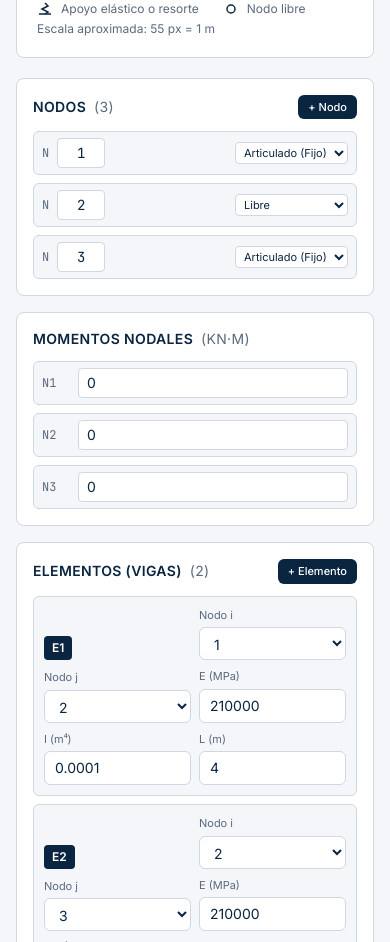
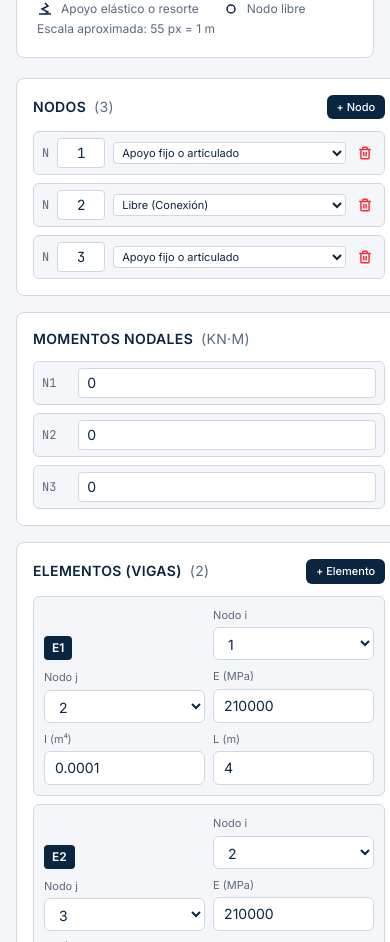
Before and after one commit to AngelMoralesChazari/calculomatricial, a React (Vite) app: page / in a window 390 px wide. Shown: the part 880-1822 px from the top of the page. Built offline with nearby package versions, Linux system fonts and the light colour scheme.

Commit message:
feat: hacer responsivo desplegable de apoyos y añadir eliminación de nodos

```diff
--- a/src/components/StructureInput.tsx
+++ b/src/components/StructureInput.tsx
@@ -101,16 +101,46 @@ export function StructureInput({ model, onChange }: StructureInputProps) {
                     const val = e.target.value as SupportType
                     onChange(updateNode(model, node.id, {
                       supportType: val,
-                      restrained: val === 'fixed'
+                      restrained: val === 'fixed' || val === 'slider'
                     }))
                   }}
-                  className="ml-auto rounded border border-[#d0d7e2] bg-white px-1 py-0.5 text-[11px] text-[#0a2540] outline-none focus:border-[#0a2540]"
+                  className="ml-auto min-w-0 flex-1 rounded border border-[#d0d7e2] bg-white px-1 py-0.5 text-[11px] text-[#0a2540] outline-none focus:border-[#0a2540]"
                 >
-                  <option value="none">Libre</option>
-                  <option value="roller">Rodillo (Móvil)</option>
-                  <option value="pinned">Articulado (Fijo)</option>
-                  <option value="fixed">Empotrado</option>
+                  <option value="none">Libre (Conexión)</option>
+                  <option value="roller">Apoyo móvil o rodillo</option>
+                  <option value="pinned">Apoyo fijo o articulado</option>
+                  <option value="fixed">Empotramiento</option>
+                  <option value="slider">Apoyo deslizante o guía</option>
+                  <option value="hinge">Rótula interna o articulación intermedia</option>
+                  <option value="spring">Apoyo elástico o resorte</option>
                 </select>
+                {model.nodes.length > 2 && (
+                  <button
+                    type="button"
+                    onClick={() => {
+                      const deletedElementIds = model.elements
+                        .filter((el) => el.nodeI === node.id || el.nodeJ === node.id)
+                        .map((el) => el.id)
+                      const updatedModel = {
+                        ...model,
+                        nodes: model.nodes.filter((n) => n.id !== node.id),
+                        elements: model.elements.filter((el) => el.nodeI !== node.id && el.nodeJ !== node.id),
+                        elementLoads: model.elementLoads.filter((load) => !deletedElementIds.includes(load.elementId)),
+                        nodalLoads: model.nodalLoads.filter((load) => load.nodeId !== node.id),
+                      }
+                      onChange(updatedModel)
+                    }}
+                    className="text-red-500 hover:text-red-700 p-1 rounded hover:bg-red-50 transition flex-shrink-0"
+                    title="Eliminar nodo"
+                  >
+                    <svg width="14" height="14" viewBox="0 0 24 24" fill="none" stroke="currentColor" strokeWidth="2.5" strokeLinecap="round" strokeLinejoin="round">
+                      <polyline points="3 6 5 6 21 6" />
+                      <path d="M19 6v14a2 2 0 0 1-2 2H7a2 2 0 0 1-2-2V6m3 0V4a2 2 0 0 1 2-2h4a2 2 0 0 1 2 2v2" />
+                      <line x1="10" y1="11" x2="10" y2="17" />
+                      <line x1="14" y1="11" x2="14" y2="17" />
+                    </svg>
+                  </button>
+                )}
               </div>
             ))}
           </div>
```
